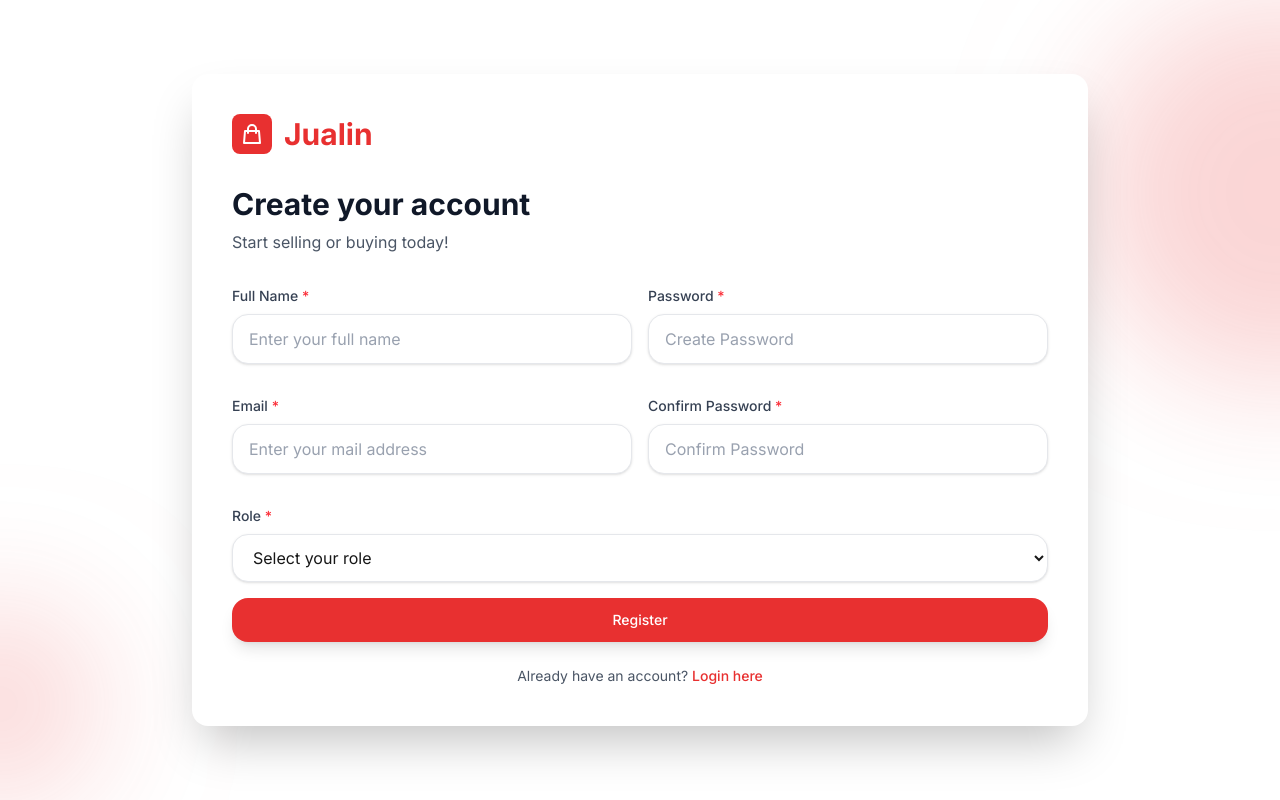
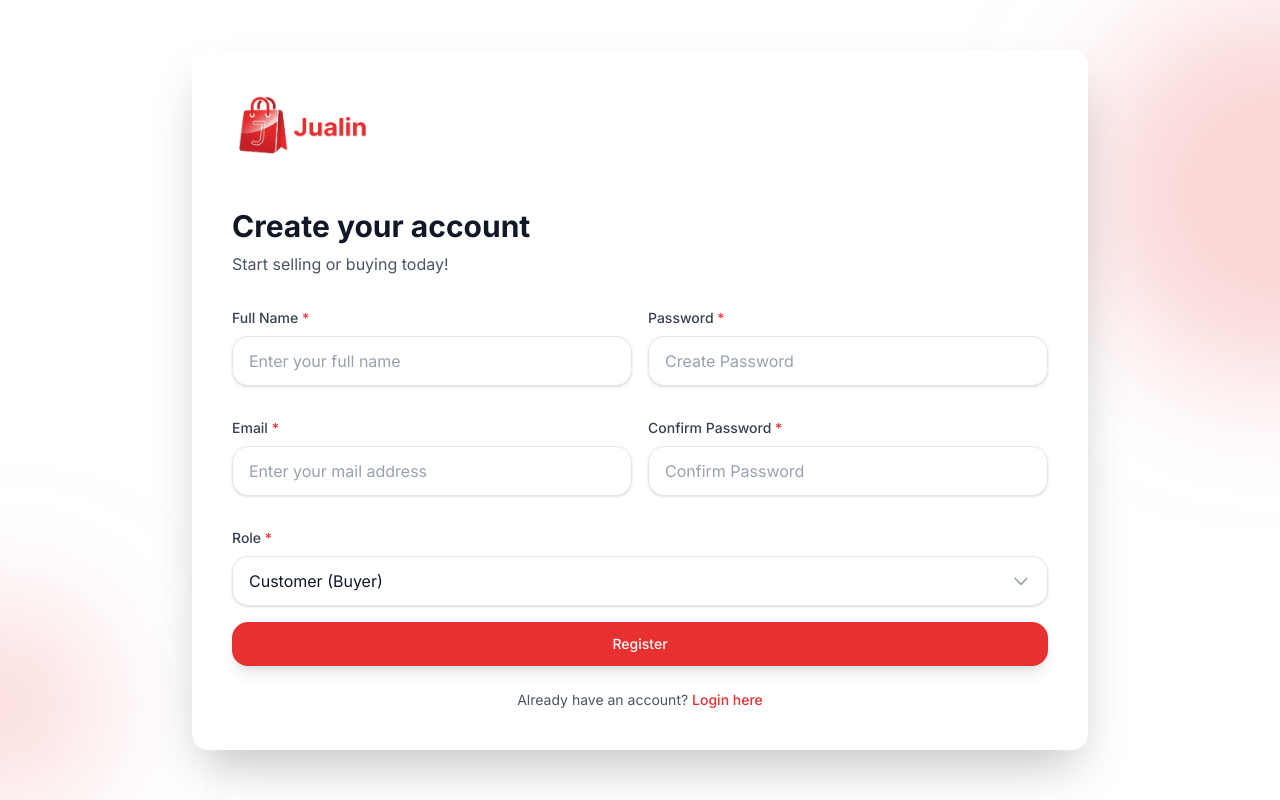
Before and after one commit to Jualin-App/jualin, a Next.js app: page /register in a window 1280 px wide. Built offline with nearby package versions, Linux system fonts and the light colour scheme.

Commit message:
fix(auth-ui): improve logo display, fix role dropdown behavior, and resolve role selection error

```diff
--- a/src/app/(auth)/login/page.jsx
+++ b/src/app/(auth)/login/page.jsx
@@ -34,7 +34,7 @@ export default function LoginPage() {
 
       <div className="relative z-10 w-full max-w-md mx-4">
         <div className="bg-white rounded-2xl shadow-2xl p-8 md:p-10">
-          <Logo />
+          <Logo size="xl" className="mb-12" />
 
           <div className="mb-8">
             <h1 className="text-2xl md:text-3xl font-bold text-gray-900 mb-2">
--- a/src/app/(auth)/register/page.jsx
+++ b/src/app/(auth)/register/page.jsx
@@ -33,7 +33,7 @@ export default function RegisterPage() {
 
       <div className="relative z-10 w-full max-w-4xl mx-4">
         <div className="bg-white rounded-2xl shadow-2xl p-8 md:p-10">
-          <Logo />
+          <Logo size="xl" className="mb-12" />
 
           <div className="mb-8">
             <h1 className="text-2xl md:text-3xl font-bold text-gray-900 mb-2">
--- a/src/components/auth/RegisterForm.jsx
+++ b/src/components/auth/RegisterForm.jsx
@@ -4,6 +4,7 @@ import React, { useState } from 'react';
 import { useRouter } from 'next/navigation';
 import Input from '../ui/Input';
 import Button from '../ui/Button';
+import Select from '../ui/Select';
 
 const RegisterForm = ({ onSuccess, onError }) => {
   const router = useRouter();
@@ -12,22 +13,43 @@ const RegisterForm = ({ onSuccess, onError }) => {
     email: '',
     password: '',
     password_confirmation: '',
-    role: '',
+    role: 'customer', // Default role
   });
   const [isLoading, setIsLoading] = useState(false);
+  const [errors, setErrors] = useState({});
 
   const handleChange = (e) => {
     const { name, value } = e.target;
     setFormData(prev => ({ ...prev, [name]: value }));
+    // Clear error when user starts typing
+    if (errors[name]) {
+      setErrors(prev => ({ ...prev, [name]: '' }));
+    }
+  };
+
+  const handleRoleChange = (value) => {
+    setFormData(prev => ({ ...prev, role: value }));
+    // Clear role error when user selects a role
+    if (errors.role) {
+      setErrors(prev => ({ ...prev, role: '' }));
+    }
   };
 
   const handleSubmit = async (e) => {
     e.preventDefault();
     setIsLoading(true);
+    setErrors({});
 
     // Validasi password match
     if (formData.password !== formData.password_confirmation) {
-      onError?.('Password and confirm password do not match');
+      setErrors({ password_confirmation: 'Password and confirm password do not match' });
+      setIsLoading(false);
+      return;
+    }
+
+    // Validasi role selection
+    if (!formData.role) {
+      setErrors({ role: 'Please select your role' });
       setIsLoading(false);
       return;
     }
@@ -44,7 +66,7 @@ const RegisterForm = ({ onSuccess, onError }) => {
           email: formData.email,
           password: formData.password,
           password_confirmation: formData.password_confirmation,
-          role: formData.role || 'customer'
+          role: formData.role
         })
       });
 
@@ -53,8 +75,12 @@ const RegisterForm = ({ onSuccess, onError }) => {
       if (!response.ok) {
         // Handle validation errors
         if (data.errors) {
-          const errorMessages = Object.values(data.errors).flat().join(', ');
-          throw new Error(errorMessages);
+          const newErrors = {};
+          Object.keys(data.errors).forEach(key => {
+            newErrors[key] = data.errors[key][0];
+          });
+          setErrors(newErrors);
+          throw new Error('Please check the form for errors');
         }
         throw new Error(data.message || 'Registration failed');
       }
@@ -87,6 +113,7 @@ const RegisterForm = ({ onSuccess, onError }) => {
           value={formData.name}
           onChange={handleChange}
           required
+          error={errors.name}
         />
 
         <Input
@@ -97,6 +124,7 @@ const RegisterForm = ({ onSuccess, onError }) => {
           value={formData.password}
           onChange={handleChange}
           required
+          error={errors.password}
         />
 
         <Input
@@ -107,6 +135,7 @@ const RegisterForm = ({ onSuccess, onError }) => {
           value={formData.email}
           onChange={handleChange}
           required
+          error={errors.email}
         />
 
         <Input
@@ -117,26 +146,24 @@ const RegisterForm = ({ onSuccess, onError }) => {
           value={formData.password_confirmation}
           onChange={handleChange}
           required
+          error={errors.password_confirmation}
         />
       </div>
 
       <div className="mb-4">
-        <label htmlFor="role" className="block text-sm font-medium text-gray-700 mb-2">
-          Role <span className="text-red-500">*</span>
-        </label>
-        <select
-          id="role"
-          name="role"
+        <Select
+          label="Role"
           value={formData.role}
-          onChange={handleChange}
+          onChange={handleRoleChange}
+          options={[
+            { value: 'customer', label: 'Customer (Buyer)' },
+            { value: 'seller', label: 'Seller' },
+            { value: 'admin', label: 'Admin' }
+          ]}
+          placeholder="Select your role"
           required
-          className="w-full px-4 py-3 bg-white border border-gray-200 rounded-2xl shadow-sm placeholder-gray-400 focus:outline-none focus:ring-2 focus:ring-[#E83030] focus:border-[#E83030] transition-all duration-200"
-        >
-          <option value="" disabled>Select your role</option>
-          <option value="buyer">Buyer</option>
-          <option value="seller">Seller</option>
-          <option value="admin">Admin</option>
-        </select>
+          error={errors.role}
+        />
       </div>
 
       <Button type="submit" variant="primary" disabled={isLoading}>
--- a/src/components/ui/Input.jsx
+++ b/src/components/ui/Input.jsx
@@ -8,7 +8,8 @@ const Input = ({
   value,
   onChange,
   required = true,
-  className = ''
+  className = '',
+  error = ''
 }) => {
   return (
     <div className={`mb-4 ${className}`}>
@@ -23,8 +24,16 @@ const Input = ({
         onChange={onChange}
         placeholder={placeholder}
         required={required}
-        className="w-full px-4 py-3 bg-white border border-gray-200 rounded-2xl shadow-sm placeholder-gray-400 focus:outline-none focus:ring-2 focus:ring-red-500 focus:border-red-500 transition-all duration-200"
+        className={`
+          w-full px-4 py-3 bg-white border rounded-2xl shadow-sm placeholder-gray-400
+          focus:outline-none focus:ring-2 focus:ring-[#E83030] focus:border-[#E83030]
+          transition-all duration-200
+          ${error ? 'border-red-500' : 'border-gray-200'}
+        `}
       />
+      {error && (
+        <p className="mt-2 text-sm text-red-600">{error}</p>
+      )}
     </div>
   );
 };
--- a/src/components/ui/Logo.jsx
+++ b/src/components/ui/Logo.jsx
@@ -1,25 +1,26 @@
 import React from 'react';
+import Image from 'next/image';
 
-const Logo = () => {
+const Logo = ({ size = 'xl', className = '' }) => {
+  const sizeClasses = {
+    small: 'w-12 h-12',
+    medium: 'w-20 h-20',
+    large: 'w-28 h-28',
+    xl: 'w-36 h-36'
+  };
+
   return (
-    <div className="flex items-center gap-3 mb-8">
-      {/* Shopping Bag Icon */}
-      <div className="w-10 h-10 bg-[#E83030] rounded-lg flex items-center justify-center">
-        <svg
-          className="w-6 h-6 text-white"
-          fill="none"
-          stroke="currentColor"
-          viewBox="0 0 24 24"
-        >
-          <path
-            strokeLinecap="round"
-            strokeLinejoin="round"
-            strokeWidth={2}
-            d="M16 11V7a4 4 0 00-8 0v4M5 9h14l1 12H4L5 9z"
-          />
-        </svg>
+    <div className={`flex items-center gap-3 ${className}`}>
+      <div className="relative">
+        <Image
+          src="/Logo.png?v=2"
+          alt="Jualin"
+          width={parseInt(sizeClasses[size].split('w-')[1]) * 4}
+          height={parseInt(sizeClasses[size].split('h-')[1]) * 4}
+          className="object-contain"
+          priority
+        />
       </div>
-      <h1 className="text-3xl font-bold text-[#E83030]">Jualin</h1>
     </div>
   );
 };
--- /dev/null
+++ b/src/components/ui/Select.tsx
@@ -0,0 +1,113 @@
+import React, { useState, useRef, useEffect } from 'react';
+
+interface SelectOption {
+  value: string;
+  label: string;
+}
+
+interface SelectProps {
+  label: string;
+  value: string;
+  onChange: (value: string) => void;
+  options: SelectOption[];
+  placeholder?: string;
+  required?: boolean;
+  error?: string;
+  disabled?: boolean;
+}
+
+const Select: React.FC<SelectProps> = ({
+  label,
+  value,
+  onChange,
+  options,
+  placeholder = 'Select an option',
+  required = false,
+  error,
+  disabled = false,
+}) => {
+  const [isOpen, setIsOpen] = useState(false);
+  const selectRef = useRef<HTMLDivElement>(null);
+
+  useEffect(() => {
+    const handleClickOutside = (event: MouseEvent) => {
+      if (selectRef.current && !selectRef.current.contains(event.target as Node)) {
+        setIsOpen(false);
+      }
+    };
+
+    document.addEventListener('mousedown', handleClickOutside);
+    return () => document.removeEventListener('mousedown', handleClickOutside);
+  }, []);
+
+  const handleSelect = (optionValue: string) => {
+    onChange(optionValue);
+    setIsOpen(false);
+  };
+
+  const selectedOption = options.find(option => option.value === value);
+
+  return (
+    <div className="relative" ref={selectRef}>
+      <label className="block text-sm font-medium text-gray-700 mb-2">
+        {label} {required && <span className="text-red-500">*</span>}
+      </label>
+
+      <button
+        type="button"
+        onClick={() => !disabled && setIsOpen(!isOpen)}
+        disabled={disabled}
+        className={`
+            w-full px-4 py-3 text-left bg-white border rounded-2xl shadow-sm
+            focus:outline-none focus:ring-2 focus:ring-[#E83030] focus:border-[#E83030]
+            transition-all duration-200 flex items-center justify-between
+            ${disabled ? 'bg-gray-50 cursor-not-allowed opacity-50' : 'hover:border-gray-300 cursor-pointer'}
+            ${error ? 'border-red-500' : 'border-gray-200'}
+            ${!disabled && isOpen ? 'ring-2 ring-[#E83030] border-[#E83030]' : ''}
+          `}
+      >
+        <span className={value ? 'text-gray-900' : 'text-gray-400'}>
+          {selectedOption?.label || placeholder}
+        </span>
+        <svg
+          className={`w-5 h-5 text-gray-400 transition-transform duration-200 ${isOpen ? 'rotate-180' : ''}`}
+          fill="none"
+          stroke="currentColor"
+          viewBox="0 0 24 24"
+        >
+          <path strokeLinecap="round" strokeLinejoin="round" strokeWidth={2} d="M19 9l-7 7-7-7" />
+        </svg>
+      </button>
+
+      {isOpen && (
+        <div className="absolute z-10 w-full mt-2 bg-white border border-gray-200 rounded-2xl shadow-xl overflow-hidden">
+          <ul className="py-2 max-h-60 overflow-auto">
+            {options.map((option) => (
+              <li
+                key={option.value}
+                onClick={() => option.value && handleSelect(option.value)}
+                className={`
+                  px-4 py-3 text-sm cursor-pointer transition-all duration-200
+                  ${!option.value ? 'text-gray-400 cursor-not-allowed' : ''}
+                  ${value === option.value
+                    ? 'bg-[#E83030] text-white font-medium'
+                    : option.value ? 'text-gray-900 hover:bg-gray-50' : ''
+                  }
+                  first:rounded-t-2xl last:rounded-b-2xl
+                `}
+              >
+                {option.label}
+              </li>
+            ))}
+          </ul>
+        </div>
+      )}
+
+      {error && (
+        <p className="mt-2 text-sm text-red-600">{error}</p>
+      )}
+    </div>
+  );
+};
+
+export default Select;
```
Also changed, not shown: public/Logo.png (added).
